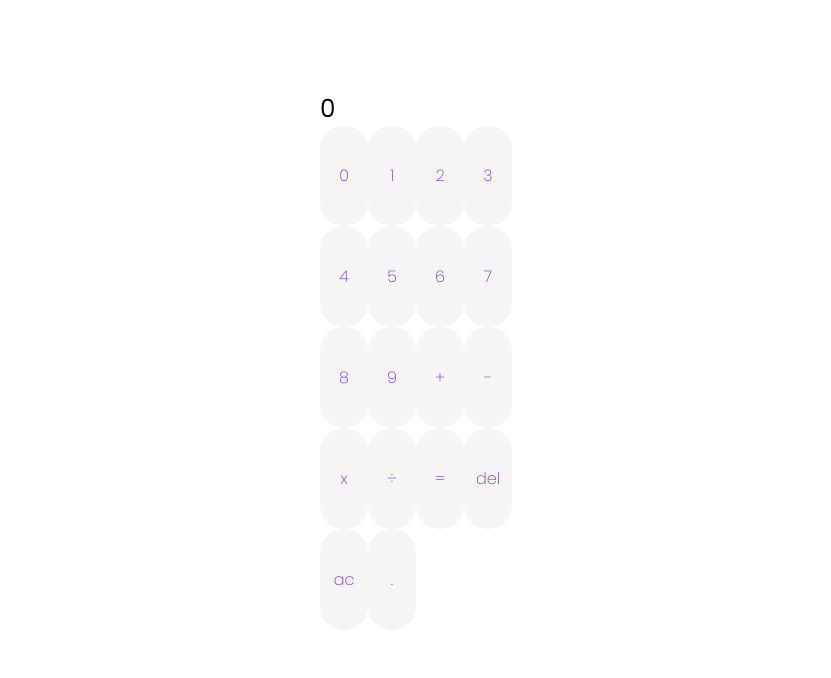
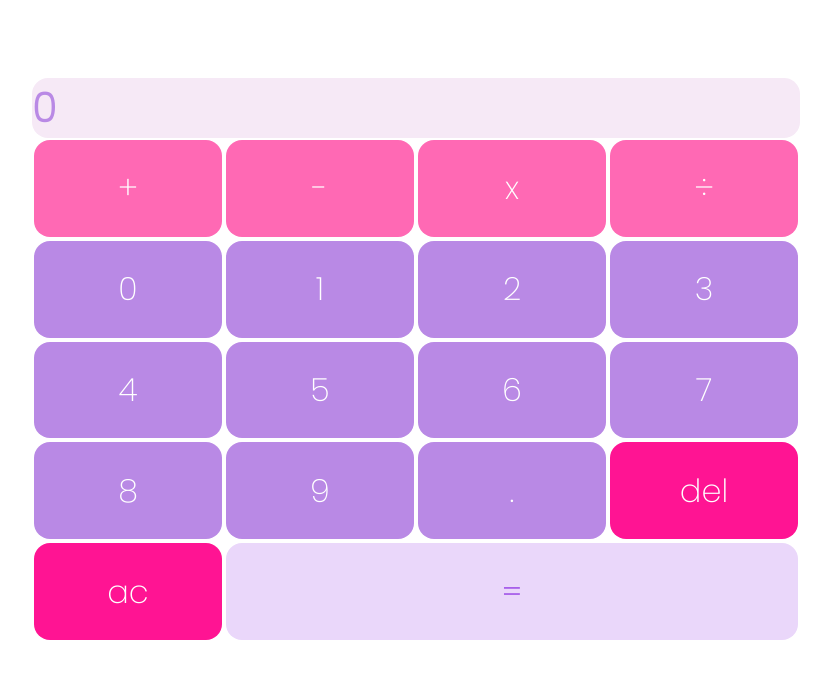
Before and after one commit to hannahmitchell99/javascript-calculator, a plain HTML site: page index.html in a window 1280 px wide. Shown: the whole page, without its empty margins (224-1055 px from the left). Drawn offline with Linux system fonts and the light colour scheme.

Commit message:
edited button styling

```diff
--- a/index.html
+++ b/index.html
@@ -14,6 +14,11 @@
         <h1 id ="display">0</h1>
         <div class="calculator-buttons">
 
+            <button class = "operators" id="plus">+</button>
+            <button class = "operators" id="minus">-</button>
+            <button class = "operators" id="multiply">x</button>
+            <button class = "operators" id="divide">÷</button>
+
             <button class="numbers">0</button>
             <button class="numbers">1</button>
             <button class="numbers">2</button>
@@ -24,18 +29,12 @@
             <button class="numbers">7</button>
             <button class="numbers">8</button>
             <button class="numbers">9</button>
+            <button id="float">.</button>
 
-
-            <button class = "operators" id="plus">+</button>
-            <button class = "operators" id="minus">-</button>
-            <button class = "operators" id="multiply">x</button>
-            <button class = "operators" id="divide">÷</button>
-
-
-            <button id="equal">=</button>
             <button id="delete">del</button>
             <button id="clear">ac</button>
-            <button id="float">.</button>
+            <button id="equal">=</button>
+
 
         </div>
 
--- a/styles.scss
+++ b/styles.scss
@@ -1,12 +1,12 @@
 @import url('https://fonts.googleapis.com/css2?family=Poppins:wght@200&display=swap');
 
 $font-main:'Poppins', sans-serif;
+$button-main-colour: rgb(185, 137, 229);
 * {
   margin: 0;
   padding: 0;
   box-sizing: border-box;
 }
-
 
 body{
     height: 90vh;
@@ -14,31 +14,48 @@ body{
     justify-content: center;
     align-items: center;
 }
+#display{
+    width: 75%;
+    font-size: 2.5rem;
+    font-family:$font-main;
+    color: $button-main-colour;
+    background-color: rgb(246, 233, 246);
+    border-radius: 1rem;
+}
 .calculator{
     display: flex;
     flex-direction: column;
     align-items: center;
     justify-content: center;
     height: 100%;
+    width:80%;
 }
 .calculator-buttons{
     height: 70%;
+    width:75%;
+    padding:2px;
     display: grid;
     grid-template-columns: repeat(4, 1fr);
-}
-#display{
-    width: 100%;
-    font-size: 1.5rem;
-    font-family:$font-main;
-
+    grid-gap: 4px;
 }
 button{
     border:none;
     padding: 0.5rem;
-    width: 3rem;
-    background-color: whitesmoke;
+    background-color: $button-main-colour;
+    color: white;
+    font-size: 2rem;
+    font-family: $font-main;
+    border-radius: 1rem;
+}
+.operators{
+    background-color: hotpink;
+}
+#equal {
+    grid-column: span 3;
+    background-color: rgb(234, 215, 250);
     color: blueviolet;
-    font-size: 1rem;
-    font-family: $font-main;
-    border-radius: 1.5rem;
+
 }
+#delete, #clear{
+    background-color: deeppink;
+}
```
Also changed, not shown: styles.css, 1 other file.
